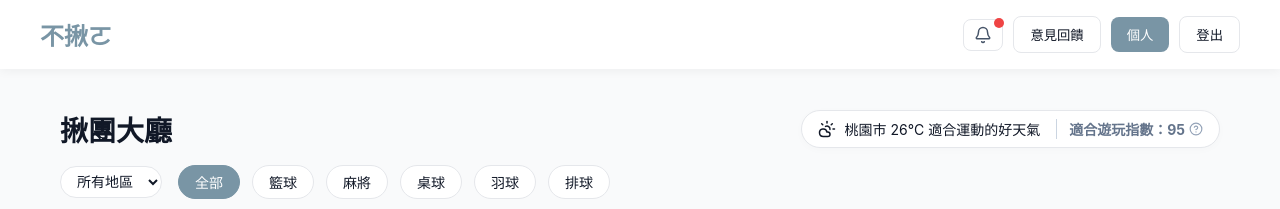
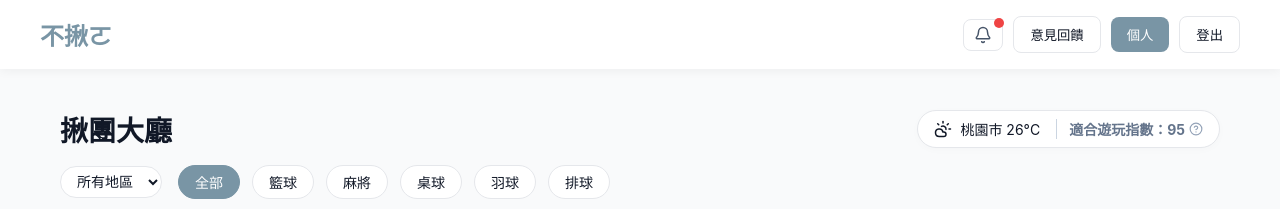
Before and after one commit to B1329041/database_web, a React (Vite) app: page /nojo/home in a window 1280 px wide. Shown: the top 209 px of the page. Built offline with nearby package versions, Linux system fonts and the light colour scheme.

Commit message:
Remove redundant text next to weather

```diff
--- a/src/pages/Home.jsx
+++ b/src/pages/Home.jsx
@@ -268,7 +268,7 @@ function Home() {
             <h2 style={{ marginBottom: 0 }}>揪團大廳</h2>
             <div className="weather-widget">
               <span className="weather-icon" style={{ display: 'flex' }}><CloudSun size={18} /></span>
-              <span>桃園市 26°C 適合運動的好天氣</span>
+              <span>桃園市 26°C</span>
               <div
                 style={{ position: 'relative', marginLeft: '8px', paddingLeft: '12px', borderLeft: '1px solid #cbd5e1', color: '#64748b', fontWeight: 'bold', display: 'flex', alignItems: 'center', gap: '4px' }}
                 onMouseEnter={() => setShowPlayabilityInfo(true)}
```
